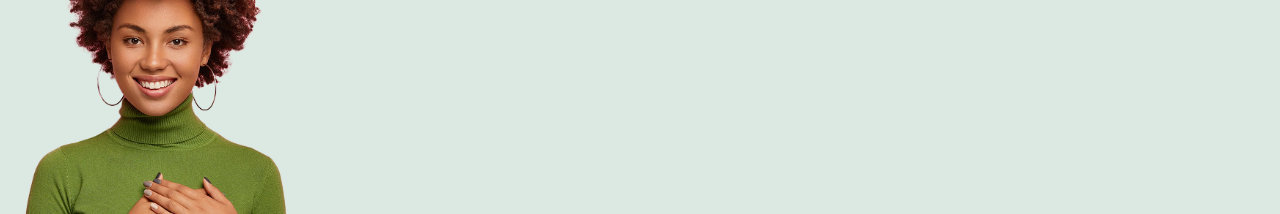
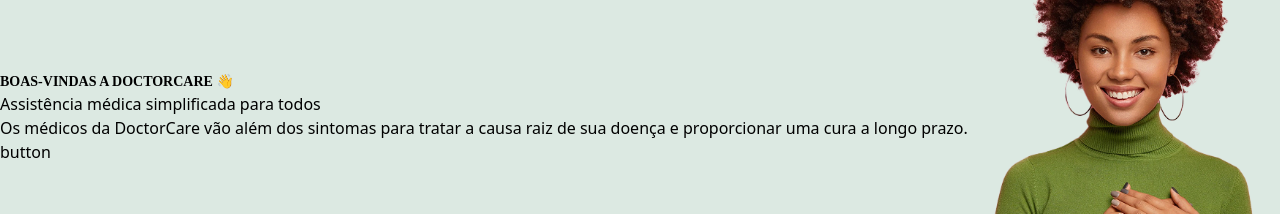
Before and after one commit to LocTr/learn-fe, a React (Vite) app in the folder react-app/: page / in a window 1280 px wide. Shown: the part 258-472 px from the top of the page. Built offline with nearby package versions, Linux system fonts and the light colour scheme.

Commit message:
Progress

```diff
--- a/react-app/src/components/Section_1.tsx
+++ b/react-app/src/components/Section_1.tsx
@@ -1,7 +1,7 @@
 export default function Section1() {
   return (
-    <div className="h-[606px] bg-brand-green-light row ">
-      <div className="column">
+    <div className="h-[606px] bg-brand-green-light flex flex-row items-center">
+      <div className="">
         <div className="text-[14px] font-bold font-default">
           BOAS-VINDAS A DOCTORCARE 👋
         </div>
--- a/react-app/src/components/Section_2.tsx
+++ b/react-app/src/components/Section_2.tsx
@@ -1,6 +1,6 @@
 export default function Section2() {
     return (
-        <div className="h-[606px] bg-brand-beige ">
+        <div className="h-[606px] bg-brand-white ">
             <div className="text-[14px] font-bold font-default">BOAS-VINDAS A DOCTORCARE 👋</div>
             <div>Assistência médica simplificada para todos</div>
             <div>Os médicos da DoctorCare vão além dos sintomas para tratar a causa raiz de sua doença e proporcionar uma cura a longo prazo.</div>
--- a/react-app/src/pages/HomePage.tsx
+++ b/react-app/src/pages/HomePage.tsx
@@ -1,12 +1,23 @@
-import Appbar from "../components/appbar";
+import Appbar from "../components/Appbar";
+import InfoBox from "../components/InfoBox";
 import Section1 from "../components/Section_1";
 import Section2 from "../components/Section_2";
 
 export default function HomePage() {
-    return <>
-        <Appbar />
-        <Section1 />
-        <Section2 />
-
-    </>;
+  return (
+    <>
+      <Appbar />
+      <div className="stack">
+        <>
+            <Section1 />
+            <div className="flex justify-center relative -mt-10 mb-10 z-20 pointer-events-auto">
+                <div className="transform -translate-y-1/2">
+                    <InfoBox />
+                </div>
+            </div>
+            <Section2 />
+        </>
+      </div>
+    </>
+  );
 }
```
